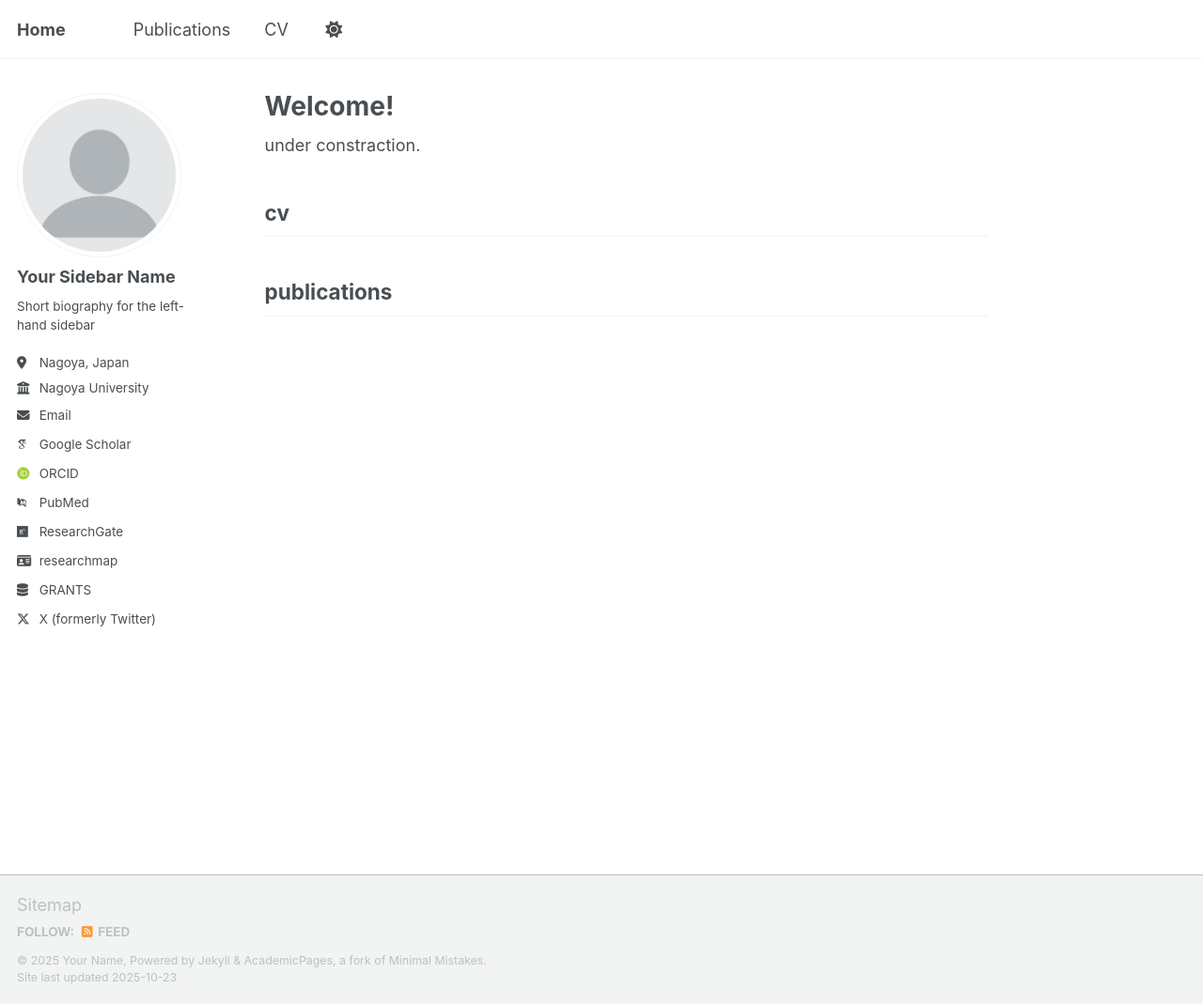
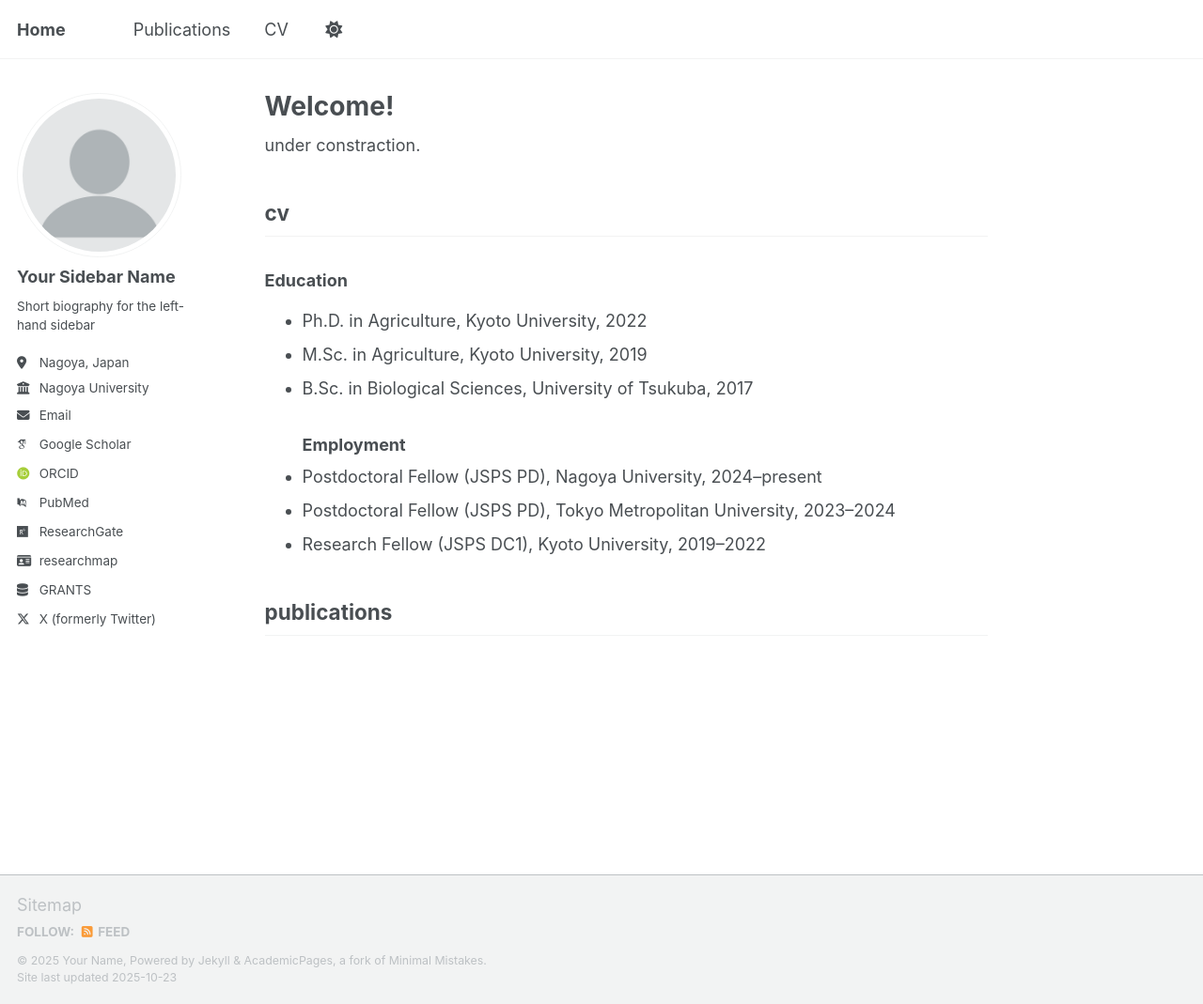
Before and after one commit to n-ido/n-ido.github.io, a Jekyll site: the page built from _pages/about.md, in a window 1280 px wide and 1069 px high. Shown: the whole window at 94% size. Built offline with Jekyll 4.4.1, drawn with Linux system fonts in a browser that asks for light colours; some web fonts are replaced; a script that is not in the unit is left out.

Commit message:
Update about.md

```diff
--- a/_pages/about.md
+++ b/_pages/about.md
@@ -8,4 +8,13 @@ redirect_from:
 ---
 under constraction.
 ## cv
+### Education
+- Ph.D. in Agriculture, Kyoto University, 2022
+- M.Sc. in Agriculture, Kyoto University, 2019
+- B.Sc. in Biological Sciences, University of Tsukuba, 2017
+### Employment
+- Postdoctoral Fellow (JSPS PD), Nagoya University, 2024–present
+- Postdoctoral Fellow (JSPS PD), Tokyo Metropolitan University, 2023–2024
+- Research Fellow (JSPS DC1), Kyoto University, 2019–2022
+
 ## publications
```
